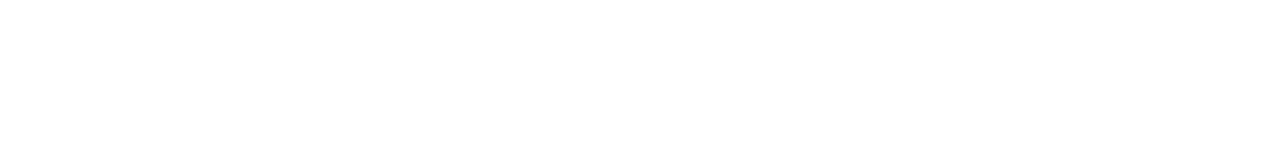
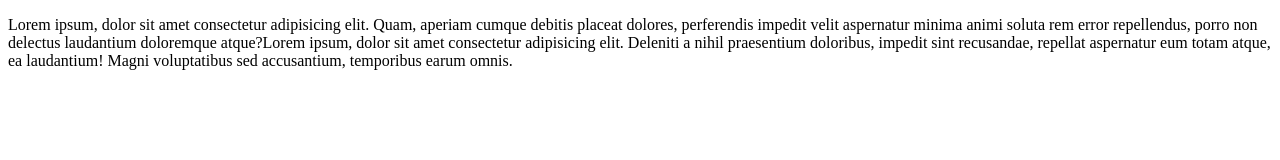
Before and after one commit to supersaif08/login-page, a plain HTML site: page index.html in a window 1280 px wide. Drawn offline with Linux system fonts and the light colour scheme.

Commit message:
add some para

```diff
--- a/index.html
+++ b/index.html
@@ -6,6 +6,6 @@
     <title>Login-page</title>
 </head>
 <body>
-
+   <p>Lorem ipsum, dolor sit amet consectetur adipisicing elit. Quam, aperiam cumque debitis placeat dolores, perferendis impedit velit aspernatur minima animi soluta rem error repellendus, porro non delectus laudantium doloremque atque?Lorem ipsum, dolor sit amet consectetur adipisicing elit. Deleniti a nihil praesentium doloribus, impedit sint recusandae, repellat aspernatur eum totam atque, ea laudantium! Magni voluptatibus sed accusantium, temporibus earum omnis.</p>
 </body>
 </html>
```
